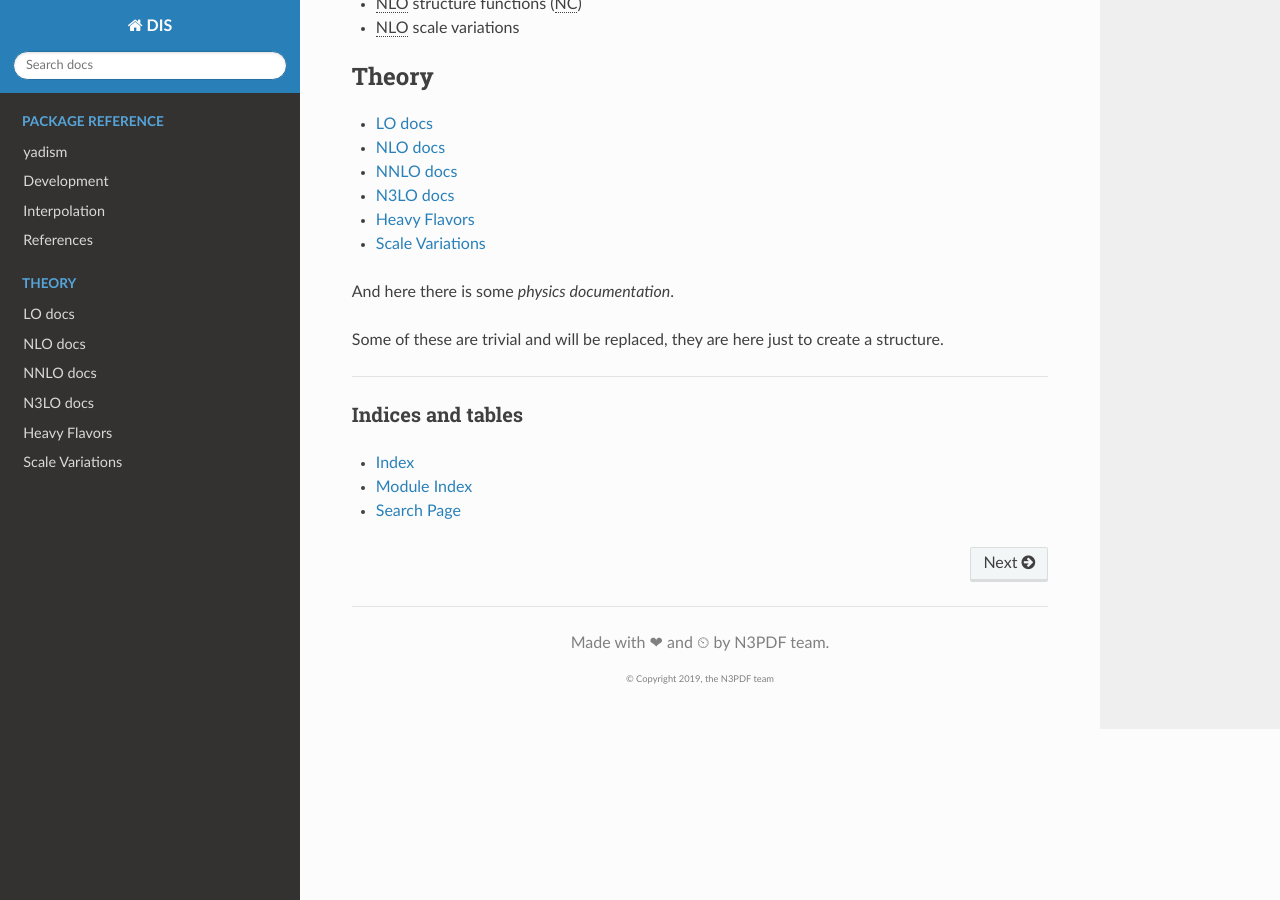
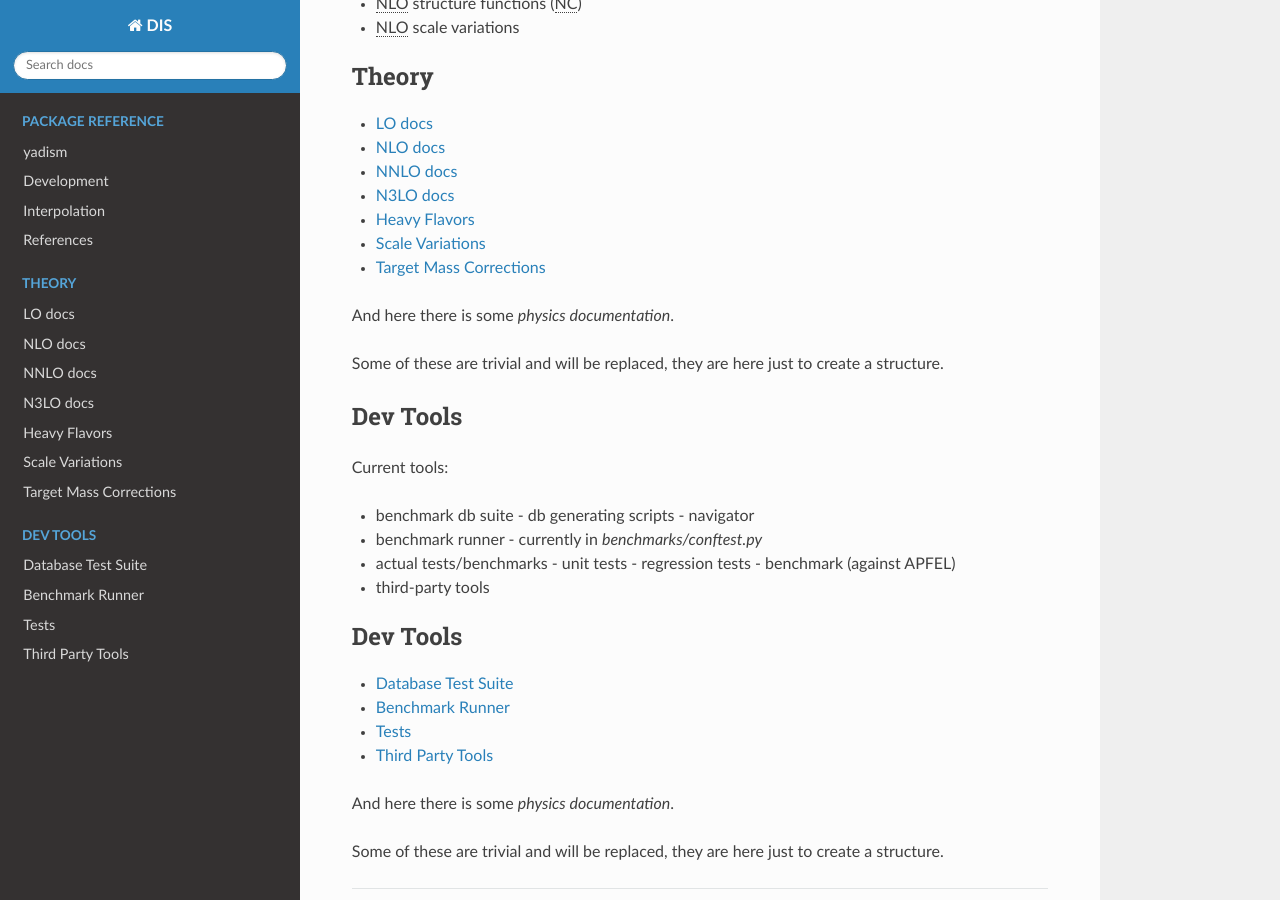
Before and after one commit to NNPDF/yadism, a Sphinx documentation site: the page built from docs/sphinx/source/index.rst, in a window 1280 px wide and 900 px high, scrolled down 609 px. Built offline with Sphinx 7.4.7 and the Read the Docs theme 2.0.0, drawn with Linux system fonts in a browser that asks for light colours; pages that are not in the unit, such as notebooks, are missing from menus.

Commit message:
Introduce dev tools

```diff
--- /dev/null
+++ b/docs/sphinx/source/dev-tools/benchmark-runner.rst
@@ -0,0 +1,2 @@
+Benchmark Runner
+================
--- /dev/null
+++ b/docs/sphinx/source/dev-tools/benchmarks.rst
@@ -0,0 +1,2 @@
+Benchmarks
+==========
--- /dev/null
+++ b/docs/sphinx/source/dev-tools/regression-tests.rst
@@ -0,0 +1,2 @@
+Regression Tests
+================
--- /dev/null
+++ b/docs/sphinx/source/dev-tools/unit-tests.rst
@@ -0,0 +1,2 @@
+Unit Tests
+==========
--- a/docs/sphinx/source/index.rst
+++ b/docs/sphinx/source/index.rst
@@ -29,9 +29,9 @@ Features
 ~~~~~~~~
 Current features:
 
-* |LO| structure functions (|NC|)
-* |NLO| structure functions (|NC|)
-* |NLO| scale variations
+- |LO| structure functions (|NC|)
+- |NLO| structure functions (|NC|)
+- |NLO| scale variations
 
 
 .. toctree::
@@ -44,6 +44,37 @@ Current features:
    theory/N3LO.rst
    theory/heavy-flavors.rst
    theory/scale-variations.rst
+   theory/TMC.rst
+
+And here there is some *physics documentation*.
+
+Some of these are trivial and will be replaced, they are here just to create a
+structure.
+
+
+Dev Tools
+~~~~~~~~~
+Current tools:
+
+- benchmark db suite
+  - db generating scripts
+  - navigator
+- benchmark runner
+  - currently in `benchmarks/conftest.py`
+- actual tests/benchmarks
+  - unit tests
+  - regression tests
+  - benchmark (against APFEL)
+- third-party tools
+
+.. toctree::
+   :maxdepth: 1
+   :caption: Dev Tools
+
+   dev-tools/db-suite.rst
+   dev-tools/benchmark-runner.rst
+   dev-tools/tests.rst
+   dev-tools/third-party.rst
 
 And here there is some *physics documentation*.
 
```
Also changed, not shown: docs/sphinx/source/dev-tools/db-suite.rst (added, +107 -0 lines), docs/sphinx/source/dev-tools/tests.rst (added, +11 -0 lines), docs/sphinx/source/dev-tools/third-party.rst (added, +23 -0 lines).
